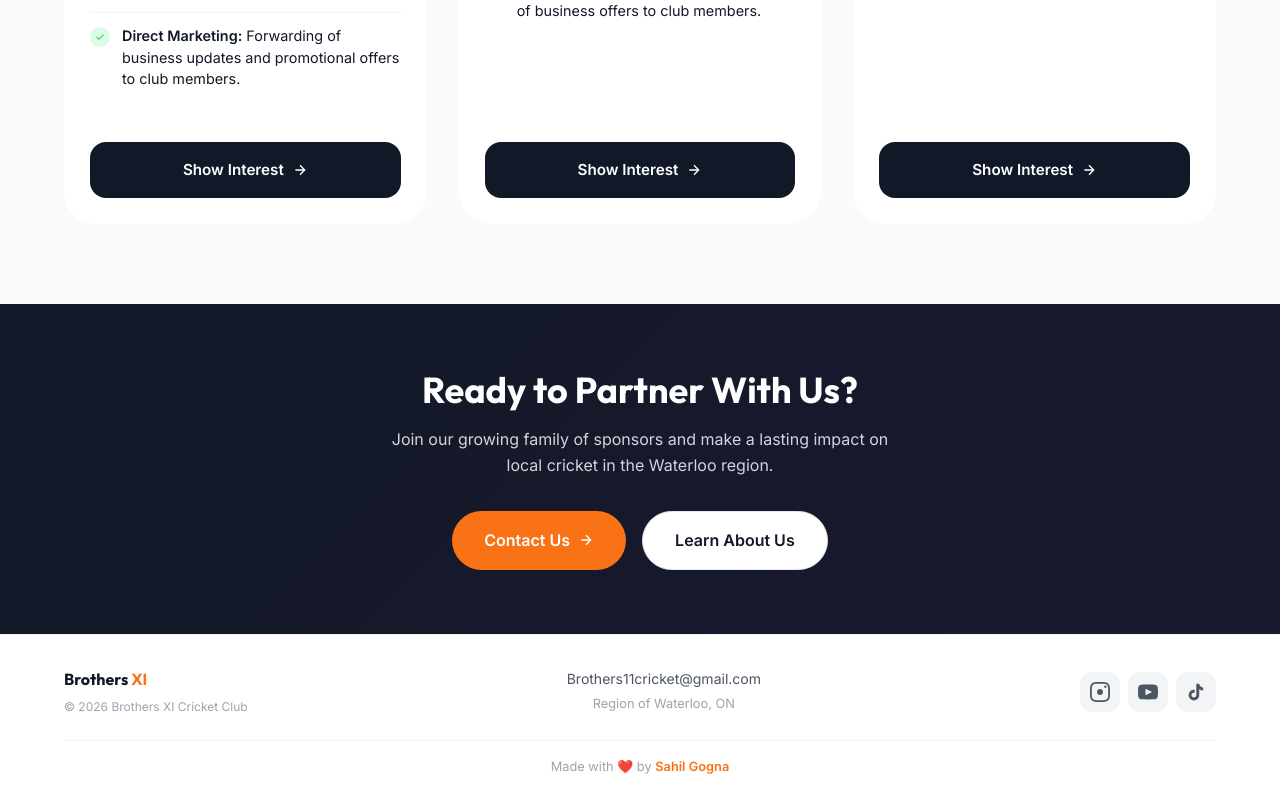
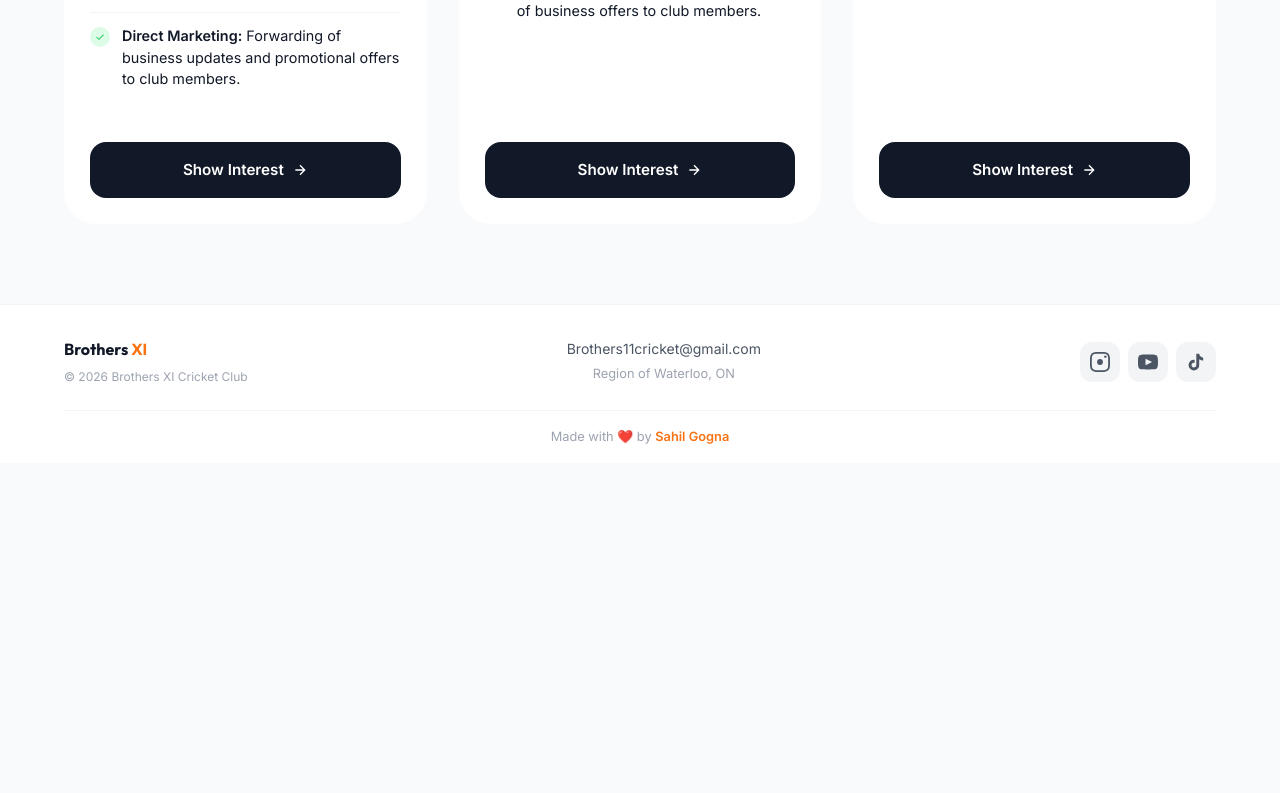
Before and after one commit to SahilGogna/cricket-club-portfolio, a React (Vite) app: page /sponsorship in a window 1280 px wide. Shown: the part 2028-2821 px from the top of the page. After the commit the page ends 2491 px from the top, so only its background shows below. Built offline with nearby package versions, Linux system fonts and the light colour scheme.

Commit message:
Remove CTA section from Sponsorship page and direct contact from Contact form

```diff
--- a/src/pages/Sponsorship.jsx
+++ b/src/pages/Sponsorship.jsx
@@ -156,27 +156,6 @@ function Sponsorship() {
                     </div>
                 </div>
             </section>
-
-            {/* CTA Section */}
-            <section className="sponsorship-cta">
-                <div className="container">
-                    <h2 className="text-h2">Ready to Partner With Us?</h2>
-                    <p>
-                        Join our growing family of sponsors and make a lasting impact on local cricket in the Waterloo region.
-                    </p>
-                    <div className="cta-buttons">
-                        <a href="/contact" className="btn btn-primary btn-lg">
-                            Contact Us
-                            <svg width="16" height="16" viewBox="0 0 24 24" fill="none" stroke="currentColor" strokeWidth="2">
-                                <path d="M5 12h14M12 5l7 7-7 7" />
-                            </svg>
-                        </a>
-                        <a href="/about" className="btn btn-secondary btn-lg">
-                            Learn About Us
-                        </a>
-                    </div>
-                </div>
-            </section>
         </>
     );
 }
```
